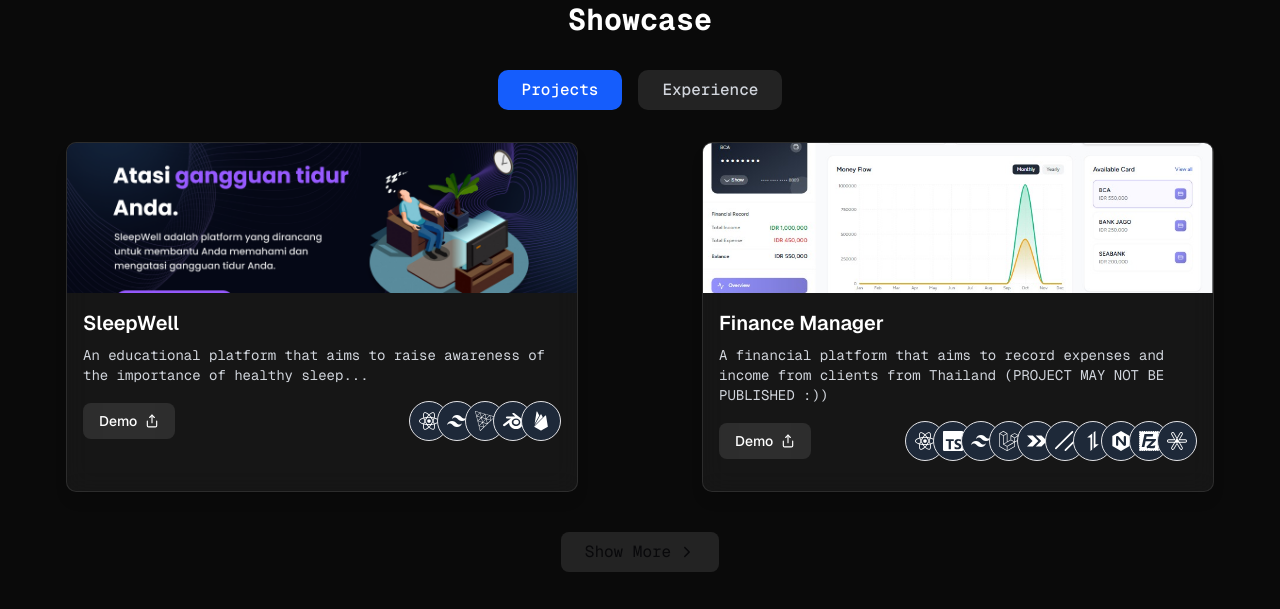
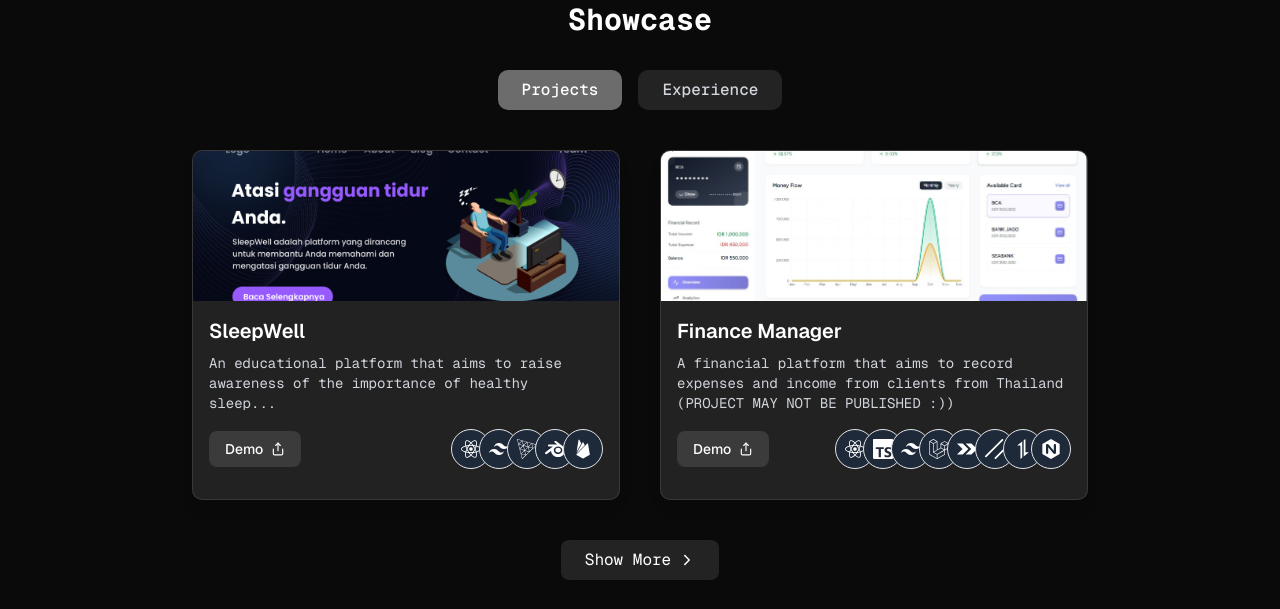
Before and after one commit to Bibintanggg/porto-v4-optimize, a Next.js app: page / in a window 1280 px wide. Shown: the part 1338-1947 px from the top of the page. Built offline with nearby package versions, Linux system fonts and the light colour scheme.

Commit message:
feat: add experience and refactor projects component with experience

```diff
--- a/src/app/Components/CardProject.tsx
+++ b/src/app/Components/CardProject.tsx
@@ -5,15 +5,15 @@ import AvatarIcon from "./AvatarIcon";
 
 export default function CardProject({ project, children }: CardProjectProps) {
     return (
-        <div className="w-full max-w-lg rounded-lg overflow-hidden shadow-lg bg-white/5
+        <div className=" rounded-lg overflow-hidden shadow-lg bg-white/10
         backdrop-blur-md border border-white/10 hover:shadow-xl transition-all duration-300
         h-[350px]">
-            <div className="relative w-full h-[150px] aspect-video overflow-hidden bg-white/5">
+            <div className="relative w-full h-[150px] overflow-hidden bg-white/5">
                 <Image
                     src={project.image}
                     alt={project.title}
                     fill
-                    className="object-cover w-full transition-transform duration-500 ease-in-out
+                    className="object-cover transition-transform duration-500 ease-in-out
                     hover:scale-105"
                     priority={false}
                 />
@@ -21,7 +21,7 @@ export default function CardProject({ project, children }: CardProjectProps) {
 
             <div className="p-4 flex-1 flex flex-col">
                 <h3 className="text-xl font-semibold mb-2 font-sans text-white">{project.title}</h3>
-                <p className="text-gray-300 text-sm mb-4 flex-1">{project.description}</p>
+                <p className="text-gray-300 text-sm mb-4 flex-1 line-clamp-3">{project.description}</p>
 
                 <div className="flex justify-between items-center mt-auto">
                     <a
@@ -51,5 +51,5 @@ export default function CardProject({ project, children }: CardProjectProps) {
                 </div>
             </div>
         </div>
-    )
+    );
 }
--- a/src/app/Components/Projects.tsx
+++ b/src/app/Components/Projects.tsx
@@ -5,6 +5,8 @@ import React from "react"
 import CardProject from "./CardProject"
 import { IoIosArrowForward, IoIosArrowUp } from "react-icons/io"
 import { motion } from "framer-motion"
+import Image from "next/image"
+import ExperienceData from "@/data/experience-data"
 
 export default function Projects() {
     const [toggleButton, setToggleButton] = React.useState('projects')
@@ -28,7 +30,7 @@ export default function Projects() {
                 <button
                     onClick={() => toggleView('projects')}
                     className={`px-6 py-2 rounded-lg font-medium transition-all ${toggleButton === 'projects'
-                        ? 'bg-blue-600 text-white'
+                        ? 'bg-white/40 text-white'
                         : 'bg-white/10 text-gray-300 hover:bg-white/20'
                         }`}
                 >
@@ -37,7 +39,7 @@ export default function Projects() {
                 <button
                     onClick={() => toggleView('experience')}
                     className={`px-6 py-2 rounded-lg font-medium transition-all ${toggleButton === 'experience'
-                        ? 'bg-blue-600 text-white'
+                        ? 'bg-white/40 text-white'
                         : 'bg-white/10 text-gray-300 hover:bg-white/20'
                         }`}
                 >
@@ -47,7 +49,9 @@ export default function Projects() {
 
             {toggleButton == "projects" ? (
                 <>
-                    <div className="grid grid-cols-1 md:grid-cols-2 gap-6 justify-items-center">
+                    <div className="flex items-center justify-center mt-10">
+
+                        <div className="grid grid-cols-1 md:grid-cols-2 max-w-4xl gap-10">
                             {projectData.slice(0, visibleProject).map((project, idx) => (
                                 <CardProject
                                     key={project.id || idx}
@@ -59,9 +63,10 @@ export default function Projects() {
                                 </CardProject>
                             ))}
                         </div>
+                    </div>
 
                     {projectData.length > 2 && (
-                        <div className="flex justify-center mt-10">
+                        <div className="flex justify-center mt-10 text-white">
                             {visibleProject < projectData.length ? (
                                 <motion.button
                                     onClick={loadMore}
@@ -88,8 +93,31 @@ export default function Projects() {
                 </>
             ) : (
                 <>
-                    <div className="flex items-center justify-center mt-10">
-                        <span className="text-gray-400">Experience content coming soon.</span>
+                    <div className="flex items-center justify-center mt-10 flex-wrap">
+                        {ExperienceData.map((items) => (
+                            <div key={items.id} className="flex items-start gap-4">
+
+                                <div className="flex-shrink-0">
+                                    <Image src={items.image} alt={items.title} width={70} height={70} />
+                                </div>
+
+                                <div className="flex flex-col text-white text-base">
+                                    <div className="mb-2">
+                                        <p className="font-medium">{items.title}</p>
+                                        <span className="text-sm">{items.time}</span>
+                                    </div>
+
+                                    <ol className="relative border-l border-white/20 ml-2 mt-4">
+                                        <li className="mb-4 ml-4">
+                                            <span className="absolute flex items-center justify-center w-4 h-4 bg-white/50 rounded-full -left-2 ring-4 ring-white/30 dark:ring-gray-900"></span>
+                                            <h3 className="font-medium">{typeof items.subtitle === "string" ? items.subtitle : JSON.stringify(items.subtitle)}</h3>
+                                            <p className="text-sm">{items.description}</p>
+                                        </li>
+                                    </ol>
+                                </div>
+
+                            </div>
+                        ))}
                     </div>
                 </>
             )}
--- /dev/null
+++ b/src/data/experience-data.tsx
@@ -0,0 +1,33 @@
+
+interface Experience {
+    id: number
+    title: string
+    time: string
+    subtitle?: string | { [key: string]: any},
+    image: string
+    description?: string
+}
+
+export const ExperienceData: Experience[] = [
+    {
+        id: 1,
+        title: "IndiTechnology",
+        subtitle: "FullStack Web Developer",
+        time: "July 2025 - Oct 2025",
+        image: "/assets/images/inditech.png",
+        description: "Front End, Back End, API",
+    },
+    {
+        id: 2,
+        title: "SMKN 46 Jakarta",
+        subtitle: {
+            id: 1,
+            title: "testes"
+        },
+        time: "July 2025 - Oct 2025",
+        image: "/assets/images/forensix.png",
+        description: "Front End, Back End, API",
+    },
+]
+
+export default ExperienceData
--- a/src/data/projects-data.tsx
+++ b/src/data/projects-data.tsx
@@ -39,7 +39,7 @@ export const projectData: ProjectProps[] = [
         title: "Finance Manager",
         description: "A financial platform that aims to record expenses and income from clients from Thailand (PROJECT MAY NOT BE PUBLISHED :))",
         image: "/assets/projects/financemanage.png",
-        techStack: ['React', 'TypeScript', 'TailwindCSS', 'Laravel', 'Inertia', 'ShadCN', 'Axios', 'Nginx', 'FileZilla', 'Google Auth'],
+        techStack: ['React', 'TypeScript', 'TailwindCSS', 'Laravel', 'Inertia', 'ShadCN'],
         link: "https://github.com/Bibintanggg",
         github: 'https://github.com/Bibintanggg',
         icon: [
@@ -51,8 +51,6 @@ export const projectData: ProjectProps[] = [
             <SiShadcnui key={'shadcn'} size={20} />,
             <SiAxios key={'axios'} size={20} />,
             <SiNginx key={'nginx'} size={20} />,
-            <SiFilezilla key={'filezilla'} size={20} />,
-            <SiGoogleauthenticator  key={'google-auth'} size={20} />,
         ]
     },
     {
@@ -72,8 +70,6 @@ export const projectData: ProjectProps[] = [
             <SiShadcnui key={'shadcn'} size={20} />,
             <SiAxios key={'axios'} size={20} />,
             <SiNginx key={'nginx'} size={20} />,
-            <SiFilezilla key={'filezilla'} size={20} />,
-            <SiGoogleauthenticator  key={'google-auth'} size={20} />,
         ]
     }
 ]
```
Also changed, not shown: public/assets/images/forensix.png (added), public/assets/images/inditech.png (added). Lines whose indentation alone changed are shown as unchanged.
